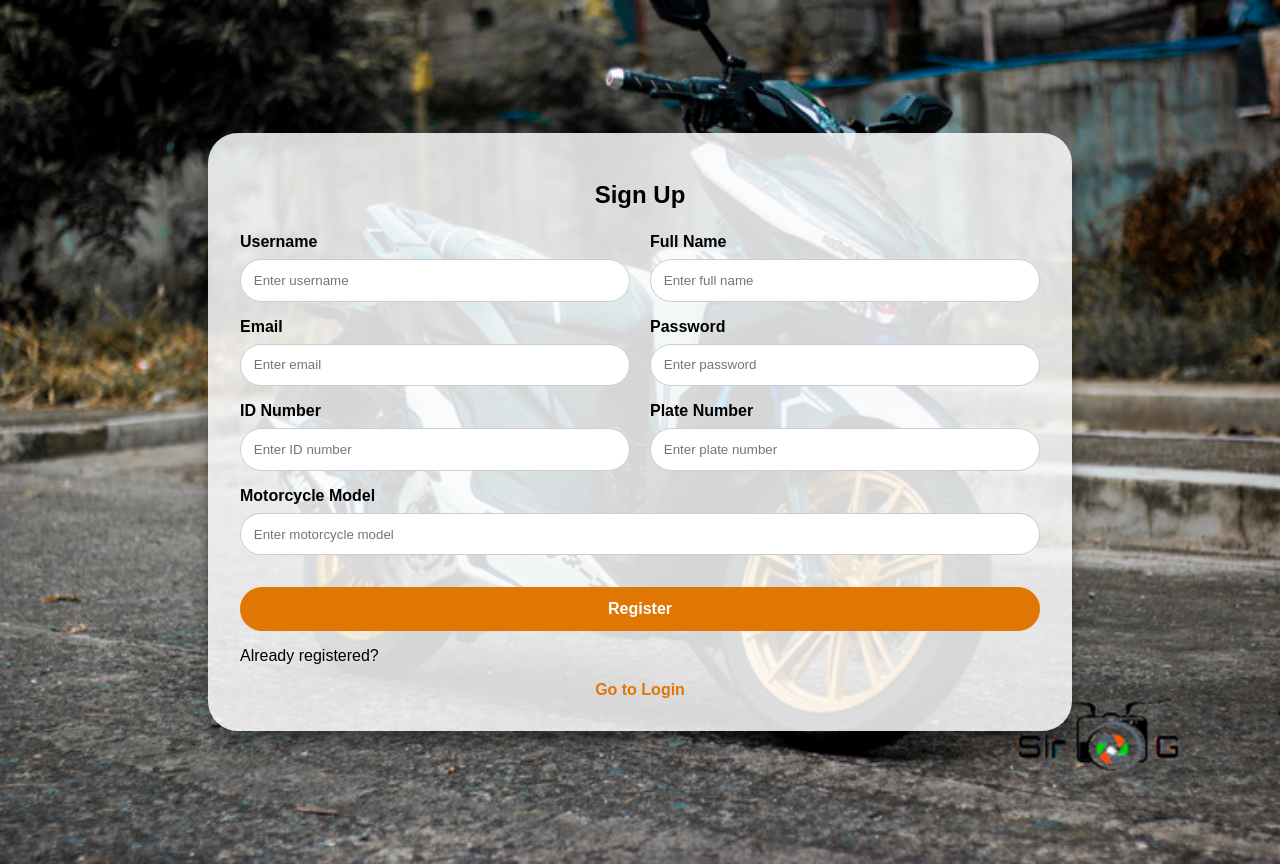
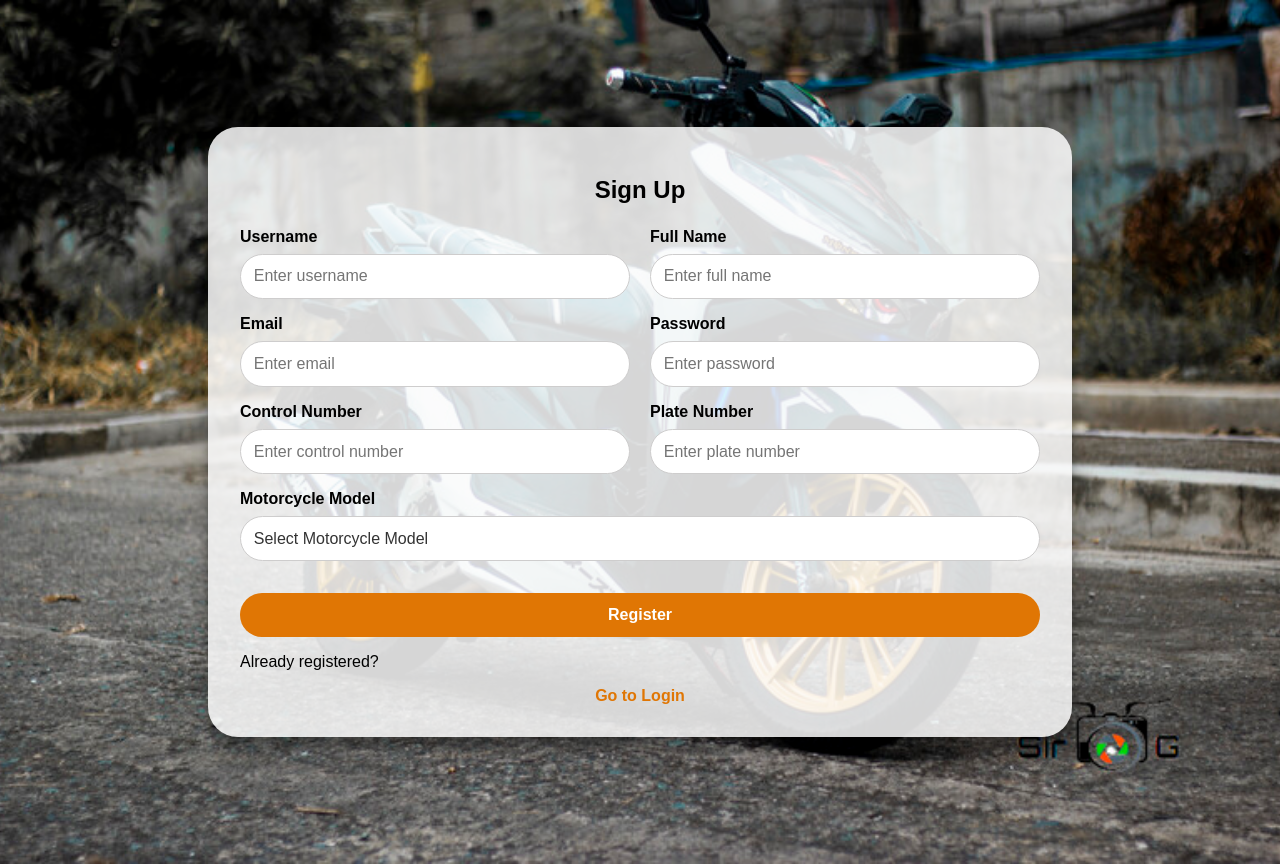
Before and after one commit to AdrianSepulveda28/Excellent-Knight-PH, a React (Create React App) app: page /register in a window 1280 px wide. Built offline with nearby package versions, Linux system fonts and the light colour scheme.

Commit message:
Register

```diff
--- a/src/Pages/Register.css
+++ b/src/Pages/Register.css
@@ -50,6 +50,7 @@ html, body {
     justify-content: space-between;
     gap: 20px;
 }
+
 .form-group {
     flex: 1;
     display: flex;
@@ -61,17 +62,37 @@ html, body {
     margin-bottom: 0.5rem;
 }
 
-.register-form input {
+/* Consolidated styling for input and select elements */
+.register-form input,
+.register-form select {
     padding: 0.8rem;
     border: 1px solid var(--border-color);
     border-radius: 30px;
     outline: none;
     transition: border-color 0.3s ease;
-    margin-bottom: 1rem; /* Adds spacing below each input field */
+    margin-bottom: 1rem;
+    font-size: 16px;
+    width: 100%; /* Ensure uniform width */
+    box-sizing: border-box; /* Prevent sizing issues */
+    background-color: white; /* Consistent background for select */
+    appearance: none; /* Removes native dropdown styles for consistency */
 }
 
-.register-form input:focus {
-    border-color: var(--primary-color);
+/* Motorcycle model dropdown specific styles */
+.motorcycle-model-select {
+    background-color: #f9f9f9; /* Slightly different color for model */
+    color: var(--text-color);
+}
+
+/* Motorcycle version dropdown specific styles */
+.motorcycle-version-select {
+    background-color: #ffffff;
+    color: var(--text-color);
+}
+
+.register-form input:focus,
+.register-form select:focus {
+    border-color: var(--primary-color); /* Match input focus style */
 }
 
 .register-form button {
@@ -123,7 +144,8 @@ html, body {
         font-size: 20px;
     }
 
-    .register-form input {
+    .register-form input,
+    .register-form select {
         padding: 0.7rem;
         font-size: 14px;
     }
@@ -132,6 +154,7 @@ html, body {
         padding: 0.7rem;
     }
 }
+
 @media (max-width: 480px) {
     .register-form h1 {
         font-size: 18px;
--- a/src/Pages/Register.js
+++ b/src/Pages/Register.js
@@ -8,16 +8,26 @@ const Register = () => {
     fullName: "",
     email: "",
     password: "",
-    idNumber: "",
+    controlNumber: "", // Changed from idNumber to controlNumber
     plateNumber: "",
-    motorcycleModel: "",  // Added motorcycle model field
+    motorcycleModel: "",
+    motorcycleVersion: "",
   });
+
+  // Define the versions for each motorcycle model
+  const motorcycleVersions = {
+    "Honda Click": ["Click 125i", "Click 150i", "Click 160"],
+    "Honda Beat": ["Beat Street", "Beat Fashion Sport"],
+    "Honda Pcx": ["PCX 125", "PCX 150", "PCX Hybrid"],
+    "Honda Adv": ["ADV 150", "ADV 160"],
+  };
 
   const handleChange = (e) => {
     const { name, value } = e.target;
     setFormData({
       ...formData,
       [name]: value,
+      ...(name === "motorcycleModel" && { motorcycleVersion: "" }), // Reset version if model changes
     });
   };
 
@@ -96,13 +106,13 @@ const Register = () => {
         <div className="form-row">
           <div className="form-group">
             <label>
-              <i className="fas fa-id-card"></i> ID Number
+              <i className="fas fa-id-card"></i> Control Number
             </label>
             <input
               type="text"
-              name="idNumber"
-              placeholder="Enter ID number"
-              value={formData.idNumber}
+              name="controlNumber" // Changed name to controlNumber
+              placeholder="Enter control number"
+              value={formData.controlNumber} // Updated value to match controlNumber
               onChange={handleChange}
               required
             />
@@ -127,16 +137,45 @@ const Register = () => {
             <label>
               <i className="fas fa-motorcycle"></i> Motorcycle Model
             </label>
-            <input
-              type="text"
+            <select
               name="motorcycleModel"
-              placeholder="Enter motorcycle model"
               value={formData.motorcycleModel}
               onChange={handleChange}
               required
-            />
+              className="motorcycle-model-select"
+            >
+              <option value="">Select Motorcycle Model</option>
+              <option value="Honda Click">Honda Click</option>
+              <option value="Honda Beat">Honda Beat</option>
+              <option value="Honda Pcx">Honda Pcx</option>
+              <option value="Honda Adv">Honda Adv</option>
+            </select>
           </div>
         </div>
+
+        {formData.motorcycleModel && (
+          <div className="form-row">
+            <div className="form-group">
+              <label>
+                <i className="fas fa-cogs"></i> Motorcycle Version
+              </label>
+              <select
+                name="motorcycleVersion"
+                value={formData.motorcycleVersion}
+                onChange={handleChange}
+                required
+                className="motorcycle-version-select"
+              >
+                <option value="">Select Version</option>
+                {motorcycleVersions[formData.motorcycleModel].map((version) => (
+                  <option key={version} value={version}>
+                    {version}
+                  </option>
+                ))}
+              </select>
+            </div>
+          </div>
+        )}
 
         <button type="submit">Register</button>
 
```
